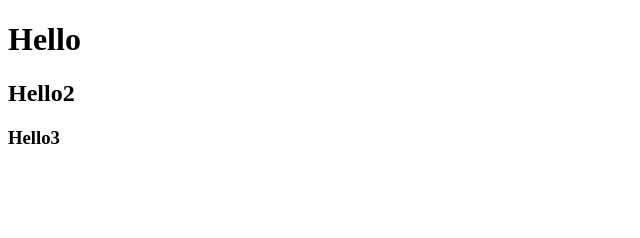
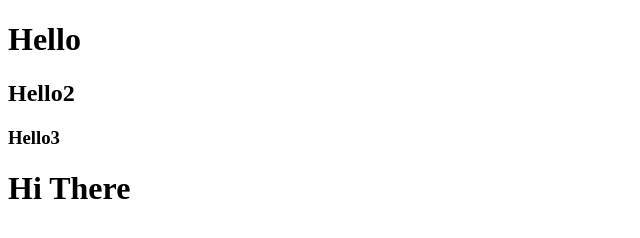
Before and after one commit to dilip0409/localRepo, a plain HTML site: page index.html in a window 1280 px wide. Shown: the whole page, without its empty margins (0-640 px from the left). Drawn offline with Linux system fonts and the light colour scheme.

Commit message:
new h1 added

```diff
--- a/index.html
+++ b/index.html
@@ -10,6 +10,7 @@
     <h1>Hello</h1>
     <h2>Hello2</h2>
     <h3>Hello3</h3>
+    <h1>Hi There</h1>
 
 </body>
 </html>
```
